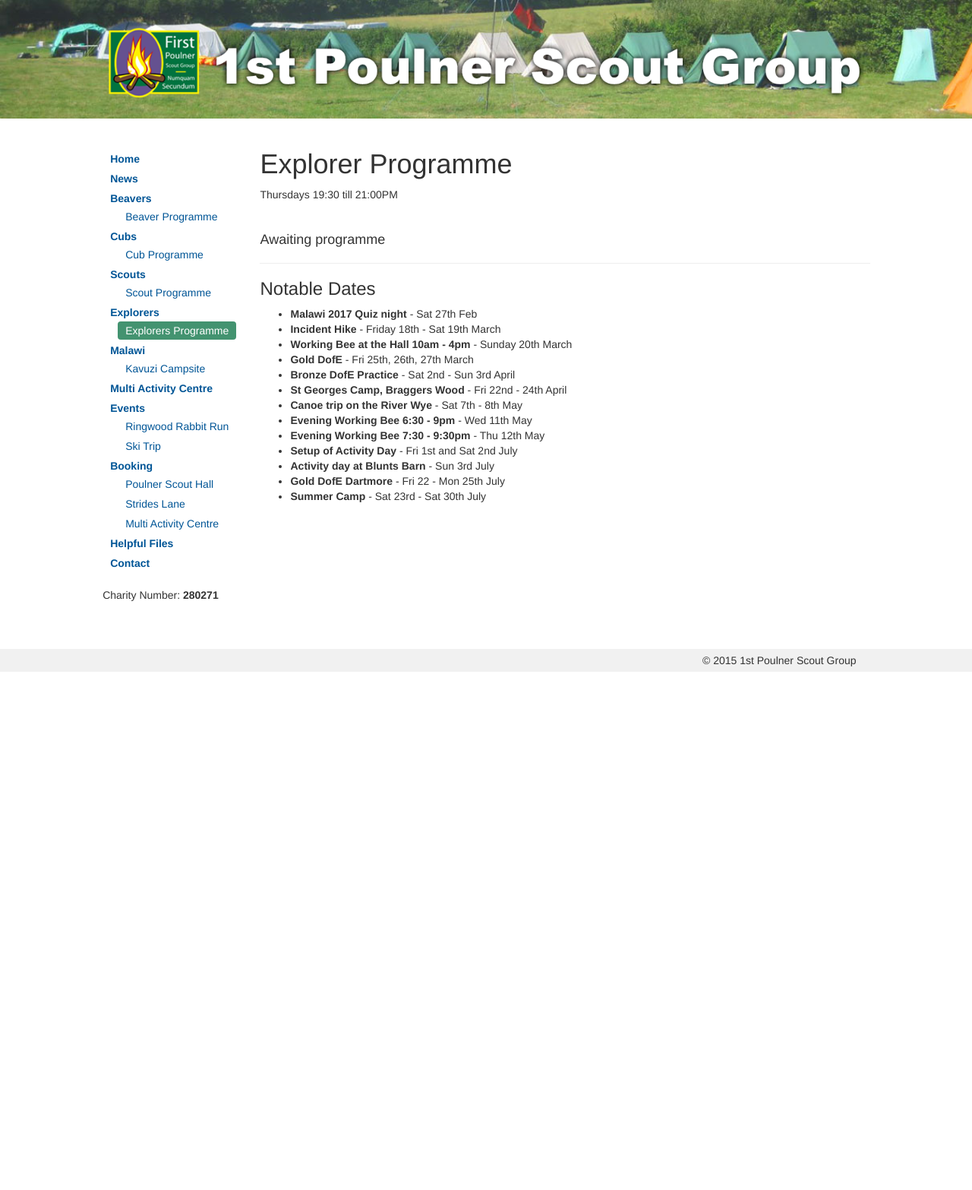
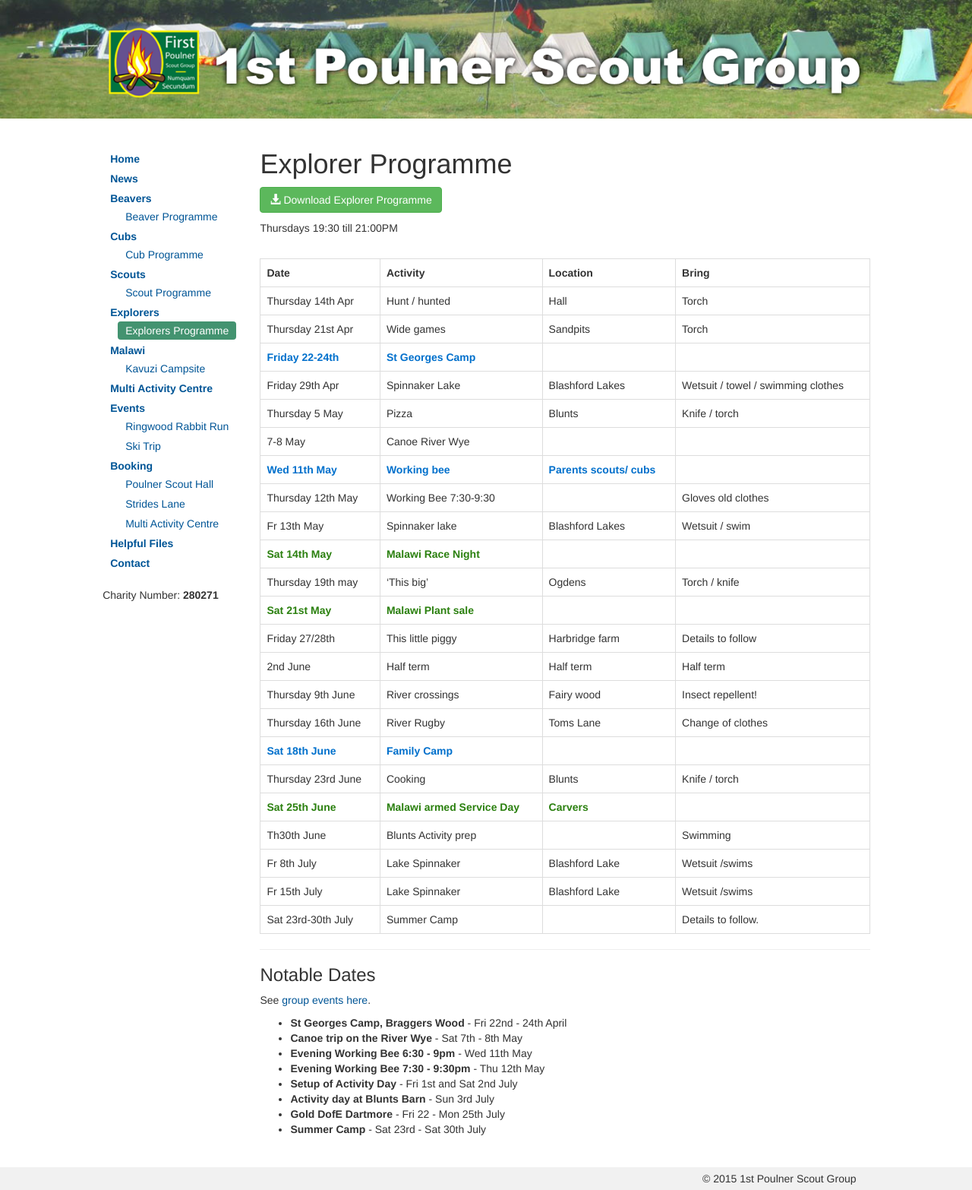
Before and after one commit to 1stpoulnerscouts/1stpoulnerscouts.github.io, a Jekyll site: the page built from explorers/programme/index.html, in a window 1280 px wide. Shown: the whole page at 76% size. Built offline with Jekyll 4.4.1, drawn with Linux system fonts in a browser that asks for light colours; before the commit the page ends 900 px from its top, so only the background shows below that.

Commit message:
New Programme + Group Events

```diff
--- a/beavers/programme/index.html
+++ b/beavers/programme/index.html
@@ -13,6 +13,7 @@
 <p class="hidden"><a href="/programmes/2016-summer-beavers.pdf" class="btn btn-success" target="_blank"><span class="glyphicon glyphicon-download-alt"></span> Download Beaver Programme</a></p>
 <br>
 <h4>Awaiting programme</h4>
+<br>
 <table class="table table-hover table-bordered hidden">
   <tr>
     <th width="15%">Date</th>
@@ -121,3 +122,5 @@
     <td>Make an Easter Card. Decorate some Biscuits</td>
   </tr>
 </table>
+<h3>Notable Dates</h3>
+<p>See <a href="/events">group events here</a>.</p>
--- a/css/main.css
+++ b/css/main.css
@@ -59,6 +59,10 @@
 	color: #0070CC;
 	font-weight: bold;
 }
+.font-green {
+	color: #2B800F;
+	font-weight: bold;
+}
 
 .bold {
 	font-weight: bold;
--- a/cubs/programme/index.html
+++ b/cubs/programme/index.html
@@ -222,6 +222,7 @@
 
 <hr>
 <h3>Notable Dates</h3>
+<p>See <a href="/events">group events here</a>.</p>
 <ul>
 	<li><b>St Georges Camp</b> - 22nd – 24th April</li>
 	<li><b>Blunts Barn Family Camp</b> - 18th/19th June</li>
--- a/explorers/programme/index.html
+++ b/explorers/programme/index.html
@@ -5,77 +5,161 @@
 
 <h1 class="page-heading">Explorer Programme</h1>
 
-<p class="hidden"><a href="/programmes/2016-summer-explorers.pdf" class="btn btn-success" target="_blank"><span class="glyphicon glyphicon-download-alt"></span> Download Explorer Programme</a></p>
+<p><a href="/programmes/2016-summer-explorers.pdf" class="btn btn-success" target="_blank"><span class="glyphicon glyphicon-download-alt"></span> Download Explorer Programme</a></p>
 <p>Thursdays 19:30 till 21:00PM</p>
 <br>
-<h4>Awaiting programme</h4>
 
-<table class="table table-hover table-bordered hidden">
+<table class="table table-hover table-bordered">
 	<tr>
 		<th>Date</th>
 		<th>Activity</th>
 		<th>Location</th>
+		<th>Bring</th>
 	</tr>
 	<tr>
-		<td>Thursday 14th Jan</td>
-		<td>£40 subs </td>
+		<td>Thursday 14th Apr</td>
+		<td>Hunt / hunted</td>
 		<td>Hall</td>
+		<td>Torch</td>
 	</tr>
 	<tr>
-		<td>Thursday 21st Jan</td>
-		<td>Fire. Head torch</td>
-		<td>Blunts Barn</td>
+		<td>Thursday 21st Apr</td>
+		<td>Wide games</td>
+		<td>Sandpits</td>
+		<td>Torch</td>
+	</tr>
+	<tr class="font-blue">
+		<td>Friday 22-24th</td>
+		<td>St Georges Camp</td>
+		<td></td>
+		<td></td>
 	</tr>
 	<tr>
-		<td>Thursday 28th Jan</td>
-		<td>Water Challenge</td>
-		<td>Odgens Car Park</td>
+		<td>Friday 29th Apr</td>
+		<td>Spinnaker Lake</td>
+		<td>Blashford Lakes</td>
+		<td>Wetsuit / towel / swimming clothes</td>
 	</tr>
 	<tr>
-		<td>Thursday 4th Feb</td>
-		<td>Predator / Alien</td>
-		<td>Harry’s Island </td>
+		<td>Thursday 5 May</td>
+		<td>Pizza </td>
+		<td>Blunts</td>
+		<td>Knife / torch</td>
 	</tr>
 	<tr>
-		<td>Thursday 11th Feb</td>
-		<td>‘Barn Door’</td>
-		<td>Blunts Barn</td>
+		<td>7-8 May</td>
+		<td>Canoe River Wye</td>
+		<td></td>
+		<td></td>
+	</tr>
+	<tr class="font-blue">
+		<td>Wed 11th May</td>
+		<td>Working bee </td>
+		<td>Parents scouts/ cubs</td>
+		<td></td>
 	</tr>
 	<tr>
-		<td>Thursday 25th Feb</td>
-		<td>Clash of Clans</td>
-		<td>Sandpits (Moyles Court)</td>
+		<td>Thursday 12th May</td>
+		<td>Working Bee 7:30-9:30</td>
+		<td></td>
+		<td>Gloves old clothes</td>
 	</tr>
 	<tr>
-		<td>Thursday 3rd Mar</td>
-		<td>Trap</td>
-		<td>Blunts Barn</td>
+		<td>Fr 13th May</td>
+		<td>Spinnaker lake</td>
+		<td>Blashford Lakes</td>
+		<td>Wetsuit / swim</td>
+	</tr>
+	<tr class="font-green">
+		<td>Sat 14th May</td>
+		<td>Malawi Race Night</td>
+		<td></td>
+		<td></td>
 	</tr>
 	<tr>
-		<td>Thursday 10th Mar</td>
-		<td>Game Keeper</td>
-		<td>Verely Car Park (Burley Road)</td>
+		<td>Thursday 19th may</td>
+		<td>‘This big’</td>
+		<td>Ogdens</td>
+		<td>Torch  / knife</td>
+	</tr>
+	<tr class="font-green">
+		<td>Sat 21st May </td>
+		<td>Malawi Plant sale</td>
+		<td></td>
+		<td></td>
 	</tr>
 	<tr>
-		<td>Thursday 17th Mar</td>
-		<td>Moyles Court (spare trainers)</td>
-		<td>Moyles Court water splash</td>
+		<td>Friday 27/28th</td>
+		<td>This little piggy</td>
+		<td>Harbridge farm</td>
+		<td>Details to follow</td>
 	</tr>
 	<tr>
-		<td>Thursday 24th/25th March</td>
-		<td>Bivvy evening</td>
-		<td>Scout Hall start. 7:30pm start – back Friday 11:00am</td>
+		<td>2nd June</td>
+		<td>Half term</td>
+		<td>Half term</td>
+		<td>Half term</td>
+	</tr>
+	<tr>
+		<td>Thursday 9th June</td>
+		<td>River crossings</td>
+		<td>Fairy wood</td>
+		<td>Insect repellent!</td>
+	</tr>
+	<tr>
+		<td>Thursday 16th June</td>
+		<td>River Rugby</td>
+		<td>Toms Lane</td>
+		<td>Change of clothes</td>
+	</tr>
+	<tr class="font-blue">
+		<td>Sat 18th June</td>
+		<td>Family Camp </td>
+		<td></td>
+		<td></td>
+	</tr>
+	<tr>
+		<td>Thursday 23rd June</td>
+		<td>Cooking </td>
+		<td>Blunts</td>
+		<td>Knife / torch</td>
+	</tr>
+	<tr class="font-green">
+		<td>Sat 25th June</td>
+		<td>Malawi armed Service Day</td>
+		<td>Carvers</td>
+		<td></td>
+	</tr>
+	<tr>
+		<td>Th30th   June</td>
+		<td>Blunts Activity prep</td>
+		<td></td>
+		<td>Swimming </td>
+	</tr>
+	<tr>
+		<td>Fr 8th July</td>
+		<td>Lake Spinnaker </td>
+		<td>Blashford Lake</td>
+		<td>Wetsuit /swims</td>
+	</tr>
+	<tr>
+		<td>Fr 15th July</td>
+		<td>Lake Spinnaker</td>
+		<td>Blashford Lake</td>
+		<td>Wetsuit /swims</td>
+	</tr>
+	<tr>
+		<td>Sat 23rd-30th July</td>
+		<td>Summer Camp</td>
+		<td></td>
+		<td>Details to follow.</td>
 	</tr>
 </table>
 
 <hr>
 <h3>Notable Dates</h3>
+<p>See <a href="/events">group events here</a>.</p>
 <ul>
-	<li><b>Malawi 2017 Quiz night</b> - Sat 27th Feb</li>
-	<li><b>Incident Hike</b> - Friday 18th - Sat 19th March</li>
-	<li><b>Working Bee at the Hall 10am - 4pm</b> - Sunday 20th March</li>
-	<li><b>Gold DofE</b> - Fri 25th, 26th, 27th March</li>
-	<li><b>Bronze DofE Practice</b> - Sat 2nd - Sun 3rd April</li>
 	<li><b>St Georges Camp, Braggers Wood</b> - Fri 22nd - 24th April</li>
 	<li><b>Canoe trip on the River Wye</b> - Sat 7th - 8th May</li>
 	<li><b>Evening Working Bee 6:30 - 9pm</b> - Wed 11th May</li>
--- a/scouts/programme/index.html
+++ b/scouts/programme/index.html
@@ -237,3 +237,6 @@
 		</div>
 
 	</div>
+
+	<h3>Notable Dates</h3>
+	<p>See <a href="/events">group events here</a>.</p>
```
Also changed, not shown: 1 other file.
